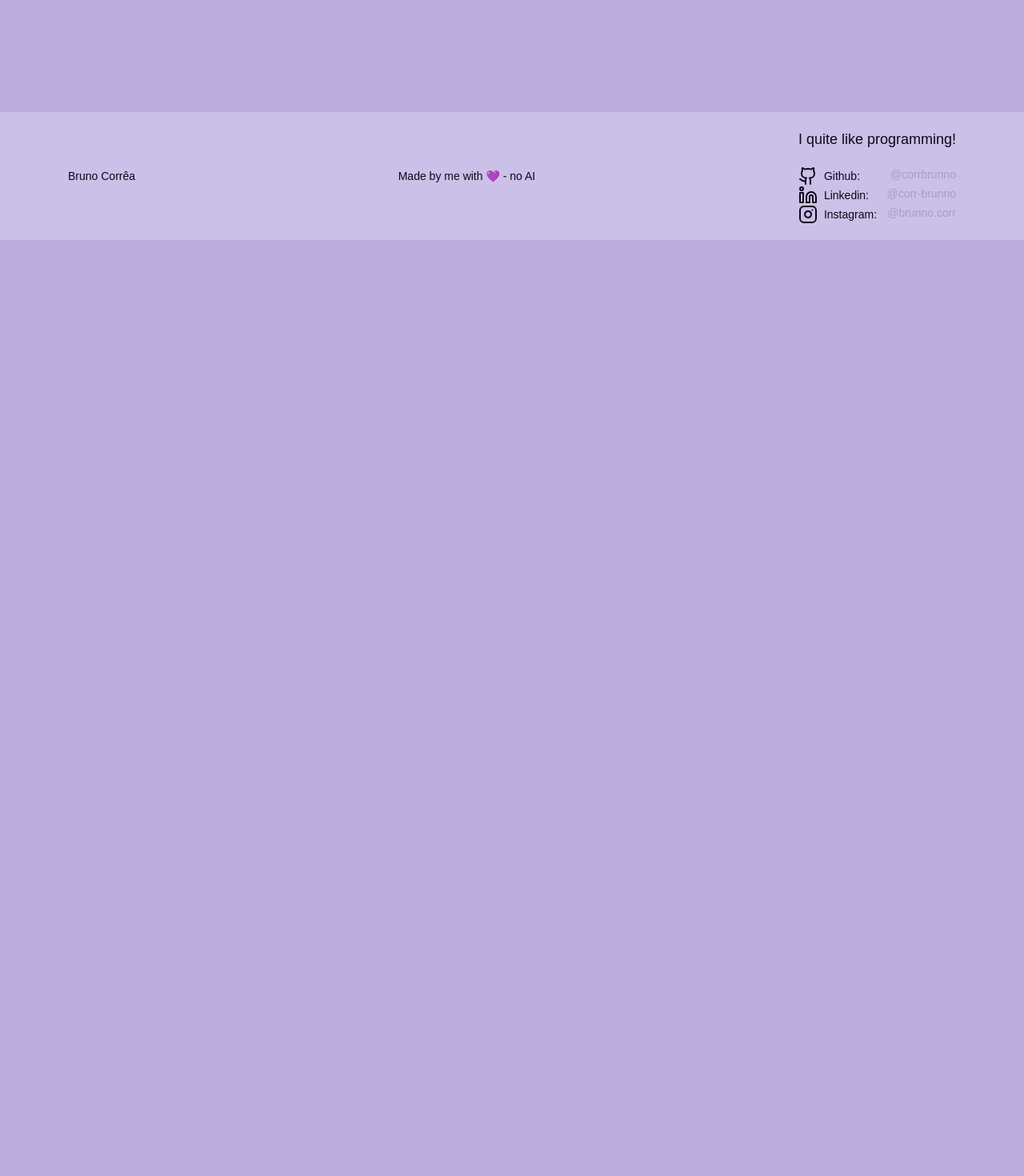
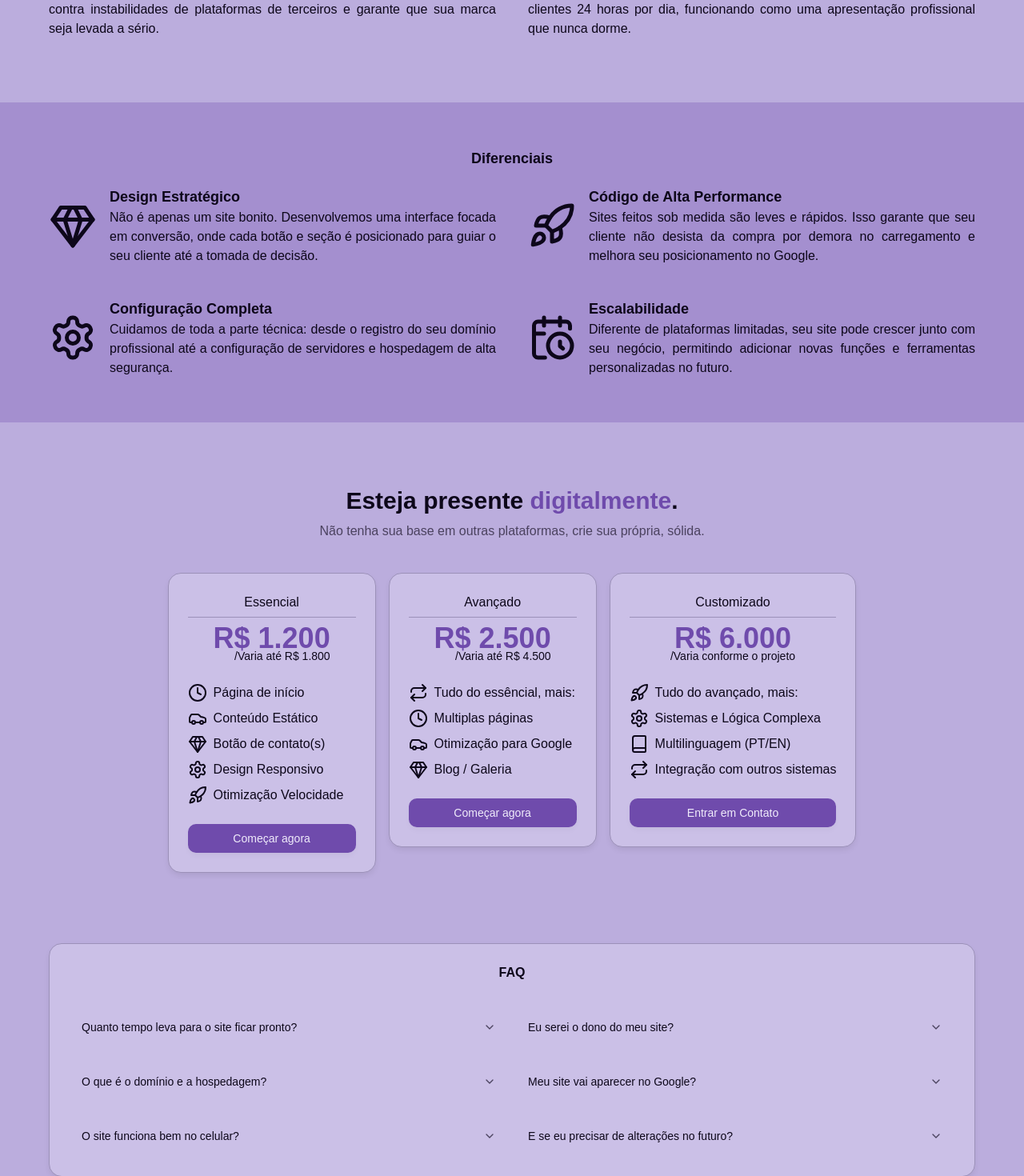
Before and after one commit to corrbrunno/website, a SvelteKit app: page /pricing/websites in a window 1280 px wide. Before the commit this address had no page. Shown: the part 500-1970 px from the top of the page at 80% size. Before the commit the page ends 800 px from the top, so only its background shows below. Built offline with nearby package versions, Linux system fonts and the light colour scheme.

Commit message:
Feat: Added pricing page for websites

```diff
--- /dev/null
+++ b/src/routes/pricing/websites/+page.svelte
@@ -0,0 +1,153 @@
+<script>
+	import {
+		Book,
+		CalendarClock,
+		Car,
+		Clock4,
+		Gem,
+		Repeat,
+		Rocket,
+		Settings,
+	} from '@lucide/svelte';
+	import PricingLayoult from '../pricing-layoult.svelte';
+
+const faqData = [
+        {
+            question: 'Quanto tempo leva para o site ficar pronto?',
+            answer:
+                'O prazo varia conforme o plano: o Essencial costuma ser entregue em até 30 dias úteis, enquanto projetos Customizados dependem da complexidade das funcionalidades escolhidas.'
+        },
+        {
+            question: 'Eu serei o dono do meu site?',
+            answer:
+                'Sim! Diferente de plataformas de aluguel, o código e o domínio são seus. Você terá total autonomia e propriedade sobre o projeto final.'
+        },
+        {
+            question: 'O que é o domínio e a hospedagem?',
+            answer:
+                'O domínio é o seu endereço na web (ex: www.suaempresa.com.br) e a hospedagem é onde os arquivos do site ficam guardados. Eu auxilio em toda a configuração técnica desses serviços.'
+        },
+        {
+            question: 'Meu site vai aparecer no Google?',
+            answer:
+                'Sim. Todos os planos incluem otimização básica de SEO para que seu site seja indexado. Nos planos Avançado e Customizado, aplicamos estratégias mais profundas para melhorar seu posicionamento nas buscas.'
+        },
+        {
+            question: 'O site funciona bem no celular?',
+            answer:
+                'Com certeza. Desenvolvo sites com design responsivo, o que significa que eles se adaptam perfeitamente a qualquer tela, seja computador, tablet ou smartphone.'
+        },
+        {
+            question: 'E se eu precisar de alterações no futuro?',
+            answer:
+                'No plano Customizado, você recebe um treinamento para gerir seu próprio conteúdo. Além disso, ofereço suporte para atualizações e novas funcionalidades sob demanda.'
+        }
+    ];
+
+	const keyPointsData = [
+		{
+			header: 'Personalidade',
+			description:
+				'Sua marca, suas regras. Diferente das redes sociais, um website permite transmitir a essência real do seu trabalho através de um design exclusivo — seja ele minimalista ou artístico — criando uma conexão visual imediata e única com seu cliente.'
+		},
+		{
+			header: 'Centralizador',
+			description:
+				'O coração da sua presença digital. Reúna todo o seu conteúdo, serviços e contatos em um só lugar. O website atua como a âncora estratégica das suas redes sociais, servindo como o guia definitivo que conduz o seu público.'
+		},
+		{
+			header: 'Credibilidade',
+			description:
+				'Autoridade que gera confiança. No mercado digital, um domínio próprio é o maior sinal de profissionalismo. Ele valida seu conteúdo, protege sua imagem contra instabilidades de plataformas de terceiros e garante que sua marca seja levada a sério.'
+		},
+		{
+			header: 'Disponibilidade',
+			description:
+				'Sua vitrine aberta para o mundo. Esteja presente onde as buscas acontecem. Um site bem estruturado garante que sua marca seja encontrada por novos clientes 24 horas por dia, funcionando como uma apresentação profissional que nunca dorme.'
+		}
+	];
+
+	const keyFeaturesData = [
+		{
+			header: 'Design Estratégico',
+			description:
+				'Não é apenas um site bonito. Desenvolvemos uma interface focada em conversão, onde cada botão e seção é posicionado para guiar o seu cliente até a tomada de decisão.',
+			icon: Gem
+		},
+		{
+			header: 'Código de Alta Performance',
+			description:
+				'Sites feitos sob medida são leves e rápidos. Isso garante que seu cliente não desista da compra por demora no carregamento e melhora seu posicionamento no Google.',
+			icon: Rocket
+		},
+		{
+			header: 'Configuração Completa',
+			description:
+				'Cuidamos de toda a parte técnica: desde o registro do seu domínio profissional até a configuração de servidores e hospedagem de alta segurança.',
+			icon: Settings
+		},
+		{
+			header: 'Escalabilidade',
+			description:
+				'Diferente de plataformas limitadas, seu site pode crescer junto com seu negócio, permitindo adicionar novas funções e ferramentas personalizadas no futuro.',
+			icon: CalendarClock
+		}
+	];
+
+	const pricingCardsData = [
+		{
+			price: 1200,
+			paymentFrequency: 'Varia até R$ 1.800',
+			title: 'Essencial',
+			actionButton: { name: 'Começar agora', link: 'test' },
+			featureItems: [
+				{ feature: 'Página de início', icon: Clock4 },
+				{ feature: 'Conteúdo Estático', icon: Car },
+				{ feature: 'Botão de contato(s)', icon: Gem },
+				{ feature: 'Design Responsivo', icon: Settings },
+				{ feature: 'Otimização Velocidade', icon: Rocket }
+			]
+		},
+		{
+			price: 2500,
+			paymentFrequency: 'Varia até R$ 4.500',
+			title: 'Avançado',
+			actionButton: { name: 'Começar agora', link: 'test' },
+			featureItems: [
+				{ feature: 'Tudo do essêncial, mais:', icon: Repeat },
+				{ feature: 'Multiplas páginas', icon: Clock4 },
+				{ feature: 'Otimização para Google', icon: Car },
+				{ feature: 'Blog / Galeria', icon: Gem }
+			]
+		},
+		{
+			price: 6000,
+			paymentFrequency: 'Varia conforme o projeto',
+			title: 'Customizado',
+			actionButton: { name: 'Entrar em Contato', link: 'test' },
+			featureItems: [
+				{ feature: 'Tudo do avançado, mais:', icon: Rocket },
+				{ feature: 'Sistemas e Lógica Complexa', icon: Settings },
+				{ feature: 'Multilinguagem (PT/EN)', icon: Book },
+				{ feature: 'Integração com outros sistemas', icon: Repeat }
+			]
+		}
+	];
+</script>
+
+<PricingLayoult
+	keyPointsTitle="Porquê um website?"
+	{keyPointsData}
+	{keyFeaturesData}
+	pricingSubtitle="Não tenha sua base em outras plataformas, crie sua própria, sólida."
+	{pricingCardsData}
+	faqContentData={faqData}
+>
+	{#snippet heading()}
+		Tenha <span class="text-primary">visibilidade digital</span>, com uma página que é
+		<span class="text-primary">realmente sua</span>.
+	{/snippet}
+	{#snippet pricingTitle()}
+		Esteja presente <span class="text-primary">digitalmente</span>.
+	{/snippet}
+</PricingLayoult>
```
